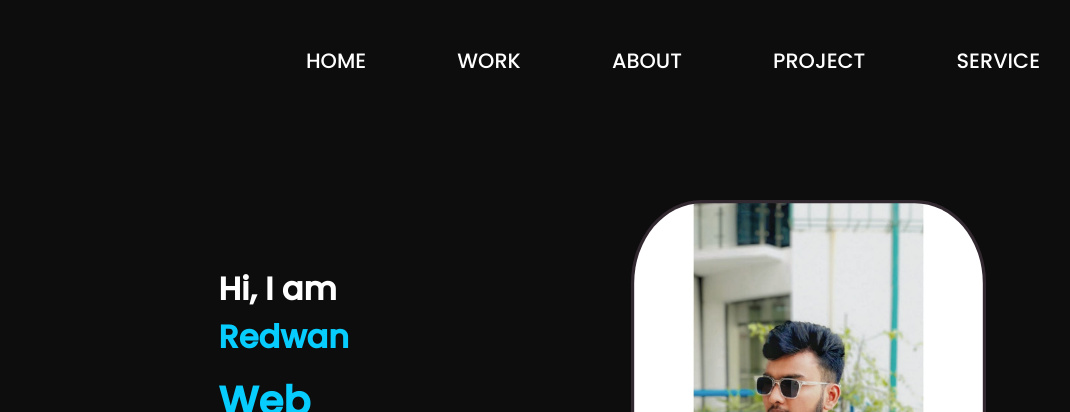
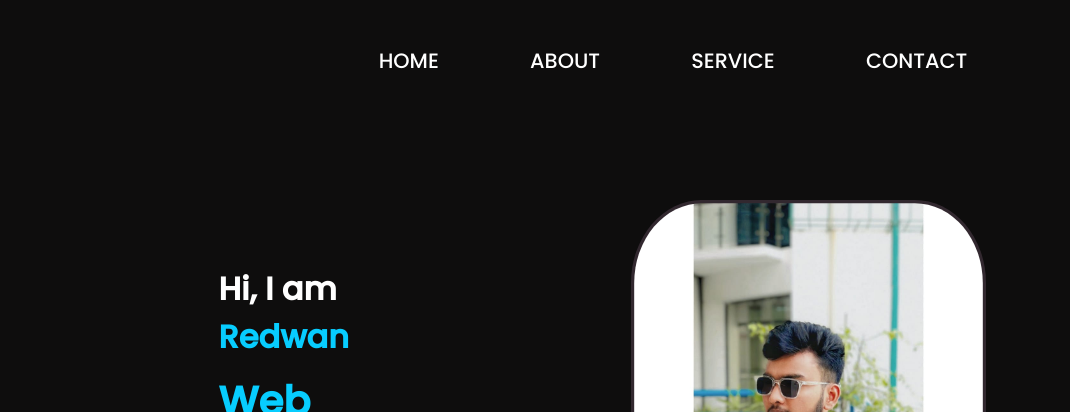
Before and after one commit to Re1354/myportfolio.github.io, a plain HTML site: page index.html in a window 1280 px wide. Shown: the top 412 px of the page, without its empty margins (63-1133 px from the left). Drawn offline with Linux system fonts and the light colour scheme.

Commit message:
Update index.html

```diff
--- a/index.html
+++ b/index.html
@@ -11,14 +11,13 @@
 <body>
 <div class="container">
 <ul class="navbar">
-    <li><a href="#">Home</a></li>
-    <li><a href="#">work</a></li>
-    <li><a href="#">about</a></li>
-    <li><a href="#">Project</a></li>
-    <li><a href="#">Service</a></li>
+    <li><a href="#home">Home</a></li>
+    <li><a href="#about">about</a></li>
+    <li><a href="#service">Service</a></li>
+    <li><a href="#contact">Contact</a></li>
 </ul>
 </div>
-    <div class="left">
+    <div id="home" class="left">
         <div class="icon">
         <i class="fa-brands fa-facebook"></i>
         <i class="fa-brands fa-whatsapp"></i>
@@ -38,7 +37,7 @@
     <div class="line">
        <hr>
     </div>
-    <div class="about">
+    <div id="about" class="about">
         <div class="img2">
            <img src="pic/photo.png.jpg">
         </div>
@@ -62,7 +61,7 @@
             <p>Building Android/iOS apps</p>
         </div>
     </div>
-    <div class="service">
+    <div id="service" class="service">
         <div class="line2">
            <hr>
         </div>
@@ -103,7 +102,7 @@
     <div class="line3">
         <hr>
     </div>
-    <div class="contact">
+    <div id="contact" class="contact">
         <div class="me1">
            <h1>Contact Me</h1>
            <div class="email">
```
